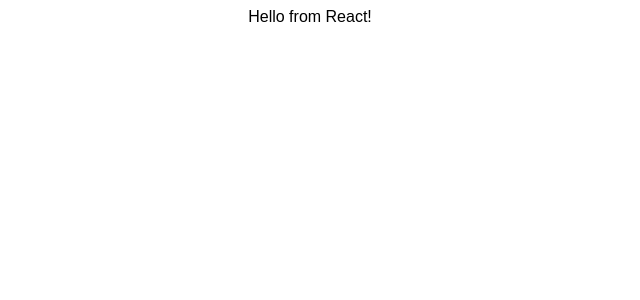
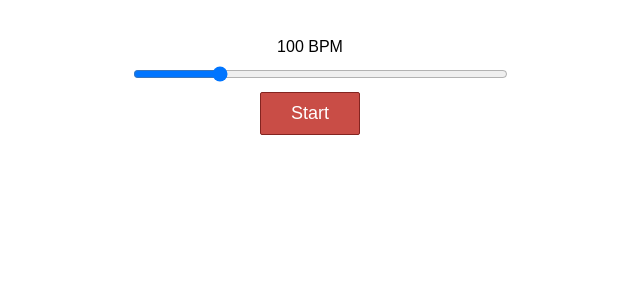
Before and after one commit to mtheoryx/react-metronome, a React (Create React App) app: page / in a window 1280 px wide. Shown: the top 300 px of the page, without its empty margins (330-970 px from the left). Built offline with nearby package versions, Linux system fonts and the light colour scheme.

Commit message:
Initial Metronome container component

```diff
--- a/src/components/App/App.js
+++ b/src/components/App/App.js
@@ -1,5 +1,7 @@
 import React, { Component } from 'react';
 import styled from 'styled-components';
+
+import Metronome from '../Metronome/Metronome'
 
 const Wrapper = styled.div`
   margin: 0;
@@ -12,7 +14,7 @@
   render() {
     return (
       <Wrapper>
-        <span>Hello from React!</span>
+        <Metronome />
       </Wrapper>
     );
   }
--- /dev/null
+++ b/src/components/Metronome/Metronome.css
@@ -0,0 +1,23 @@
+.metronome {
+  max-width: 375px;
+  margin: 0 auto;
+  padding: 30px;
+}
+
+.bpm-slider input {
+  width: 100%;
+  margin: 10px;
+}
+
+.metronome button {
+  background: #C94D46;
+  padding: 10px;
+  border: 1px solid #832420;
+  border-radius: 2px;
+  width: 100px;
+  color: #fff;
+  font-size: 18px;
+}
+.metronome button:focus {
+  outline: 0;
+}
--- /dev/null
+++ b/src/components/Metronome/Metronome.js
@@ -0,0 +1,27 @@
+import React, { Component } from 'react';
+import './Metronome.css';
+
+class Metronome extends Component {
+  render() {
+    let bpm = 100;
+    let playing = false;
+
+    return (
+      <div className="metronome">
+        <div className="bpm-slider">
+          <div>{bpm} BPM</div>
+          <input
+            type="range"
+            min="60"
+            max="240"
+            value={bpm}/>
+        </div>
+        <button>
+          { playing ? 'Stop' : 'Start' }
+        </button>
+      </div>
+    );
+  }
+}
+
+export default Metronome;
```
